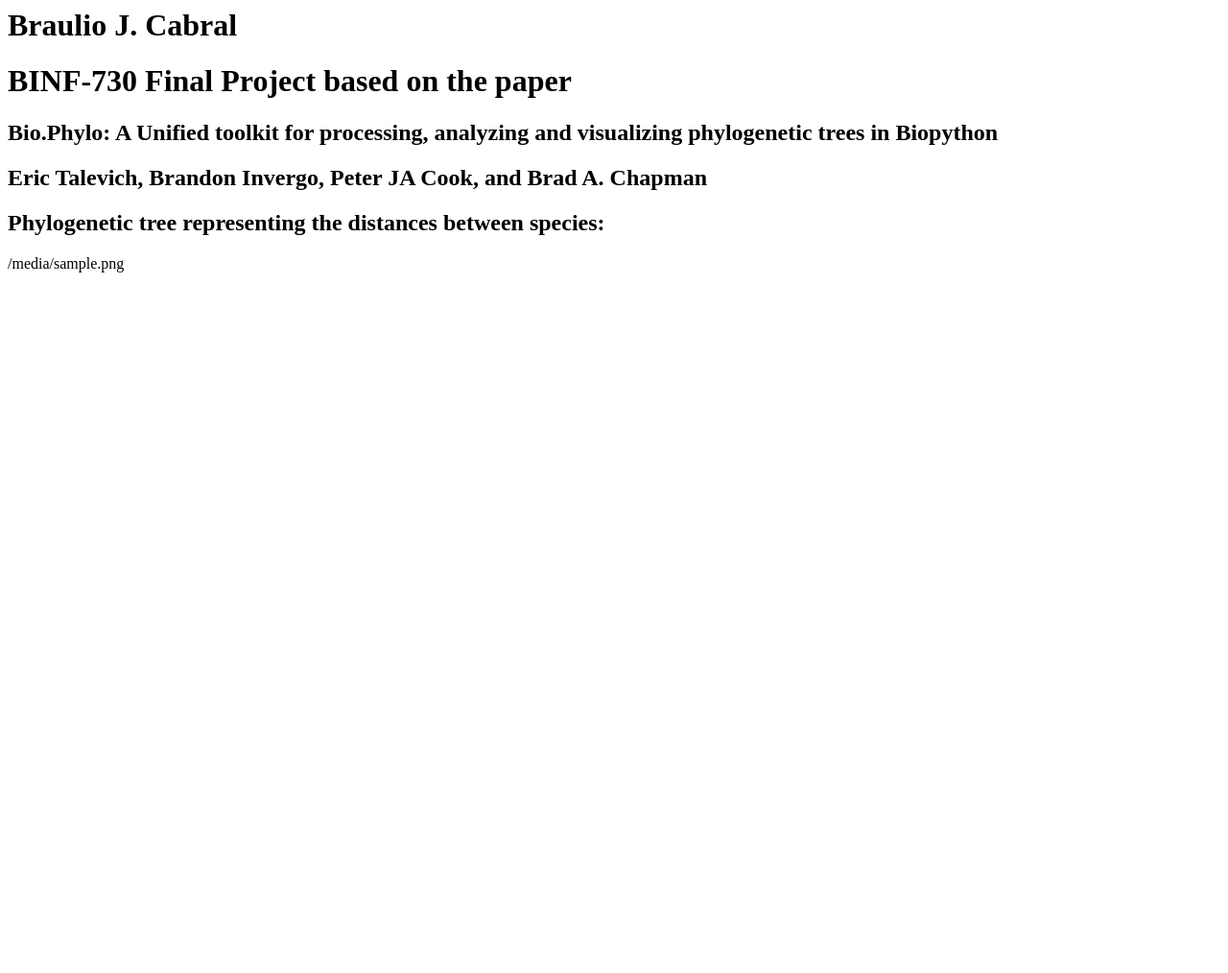
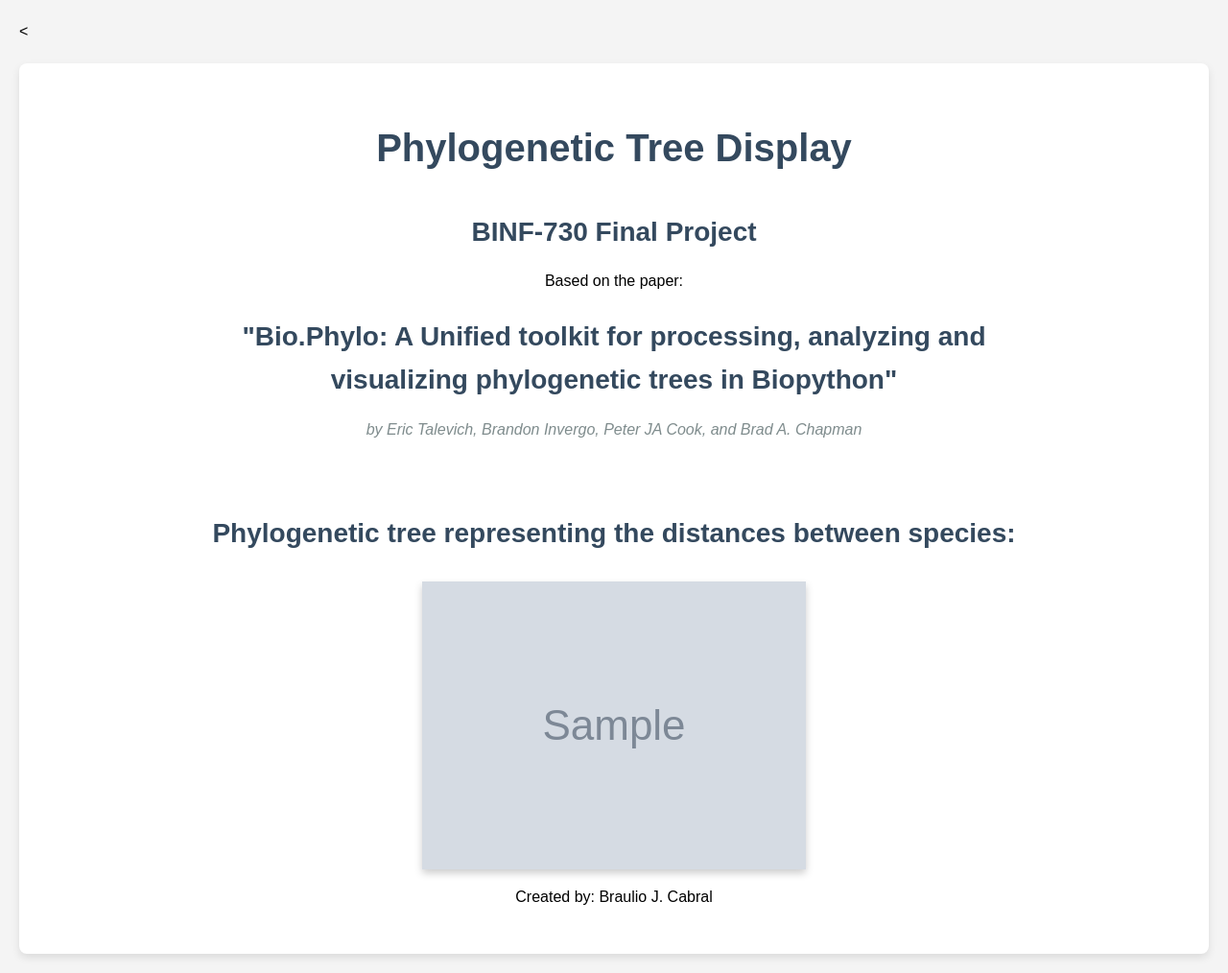
Before and after one commit to bjcabral/binf730-2024, a Django app: template django-apps/Binf730Final/filesUpload/templates/display_tree.html in a window 1280 px wide. Shown: the whole page at 96% size. Before the commit the page ends 284 px from the top, so only its background shows below. Run offline with Django 5.2, Linux system fonts and the light colour scheme; the template is opened without the code that fills it: most values are stand-ins (such as "Sample title", 1, 10 or a date in 2020); grey boxes marked "Sample" are stand-in pictures; parts of the project's set-up code (start-up, migrations or seed data) failed here and were passed over.

Commit message:
Beautfying the HTTML templates

```diff
--- a/django-apps/Binf730Final/filesUpload/templates/display_tree.html
+++ b/django-apps/Binf730Final/filesUpload/templates/display_tree.html
@@ -1,8 +1,83 @@
-<h1> Braulio J. Cabral</h1>
-<h1>BINF-730 Final Project based on the paper</h1>
-<h2>Bio.Phylo: A Unified toolkit for processing, analyzing and visualizing phylogenetic trees in Biopython</h2>
-<h2>Eric Talevich, Brandon Invergo, Peter JA Cook, and Brad A. Chapman</h2>
-
-<h2>Phylogenetic tree representing the distances between species:</h2>
-
-{{ tree_image|safe }}
+<<!DOCTYPE html>
+<html lang="en">
+<head>
+    <meta charset="UTF-8">
+    <meta name="viewport" content="width=device-width, initial-scale=1.0">
+    <title>Phylogenetic Tree Display</title>
+    <style>
+        body {
+            font-family: Arial, sans-serif;
+            background-color: #f4f4f4;
+            margin: 0;
+            padding: 20px;
+            line-height: 1.6;
+        }
+        h1, h2 {
+            color: #34495e;
+            text-align: center;
+        }
+        h1 {
+            font-size: 2.5em;
+            margin-bottom: 10px;
+        }
+        h2 {
+            font-size: 1.75em;
+            margin-bottom: 8px;
+        }
+        .tree-container {
+            display: flex;
+            flex-direction: column;
+            align-items: center;
+            margin-top: 20px;
+            background-color: #ffffff;
+            padding: 30px;
+            border-radius: 8px;
+            box-shadow: 0 4px 8px rgba(0, 0, 0, 0.1);
+        }
+        .tree-image {
+            max-width: 100%;
+            height: auto;
+            box-shadow: 0 4px 8px rgba(0, 0, 0, 0.2);
+            margin-top: 20px;
+        }
+        .project-info {
+            max-width: 800px;
+            text-align: center;
+            margin-bottom: 30px;
+        }
+        .author-info {
+            font-style: italic;
+            color: #7f8c8d;
+            margin-bottom: 20px;
+        }
+        @media (max-width: 768px) {
+            body {
+                padding: 10px;
+            }
+            h1 {
+                font-size: 2em;
+            }
+            h2 {
+                font-size: 1.5em;
+            }
+            .tree-image {
+                width: 90%;
+            }
+        }
+    </style>
+</head>
+<body>
+    <div class="tree-container">
+        <h1>Phylogenetic Tree Display</h1>
+        <div class="project-info">
+            <h2>BINF-730 Final Project</h2>
+            <p>Based on the paper:</p>
+            <h2>"Bio.Phylo: A Unified toolkit for processing, analyzing and visualizing phylogenetic trees in Biopython"</h2>
+            <p class="author-info">by Eric Talevich, Brandon Invergo, Peter JA Cook, and Brad A. Chapman</p>
+        </div>
+        <h2>Phylogenetic tree representing the distances between species:</h2>
+        <img src="{{ tree_image }}" class="tree-image" alt="Phylogenetic Tree">
+        <p>Created by: Braulio J. Cabral</p>
+    </div>
+</body>
+</html>
```
Also changed, not shown: django-apps/Binf730Final/filesUpload/templates/construct_tree.html (+94 -3 lines).
